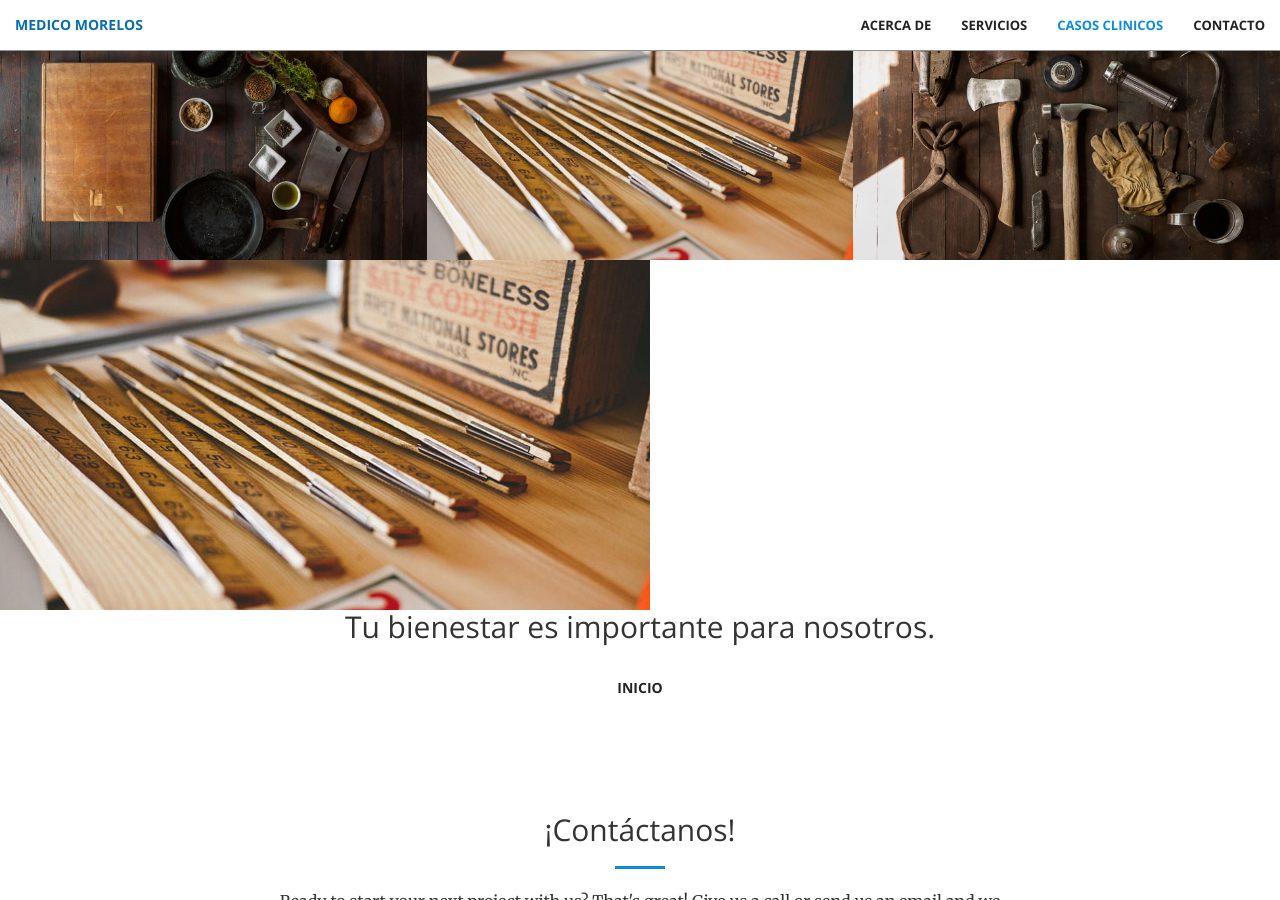
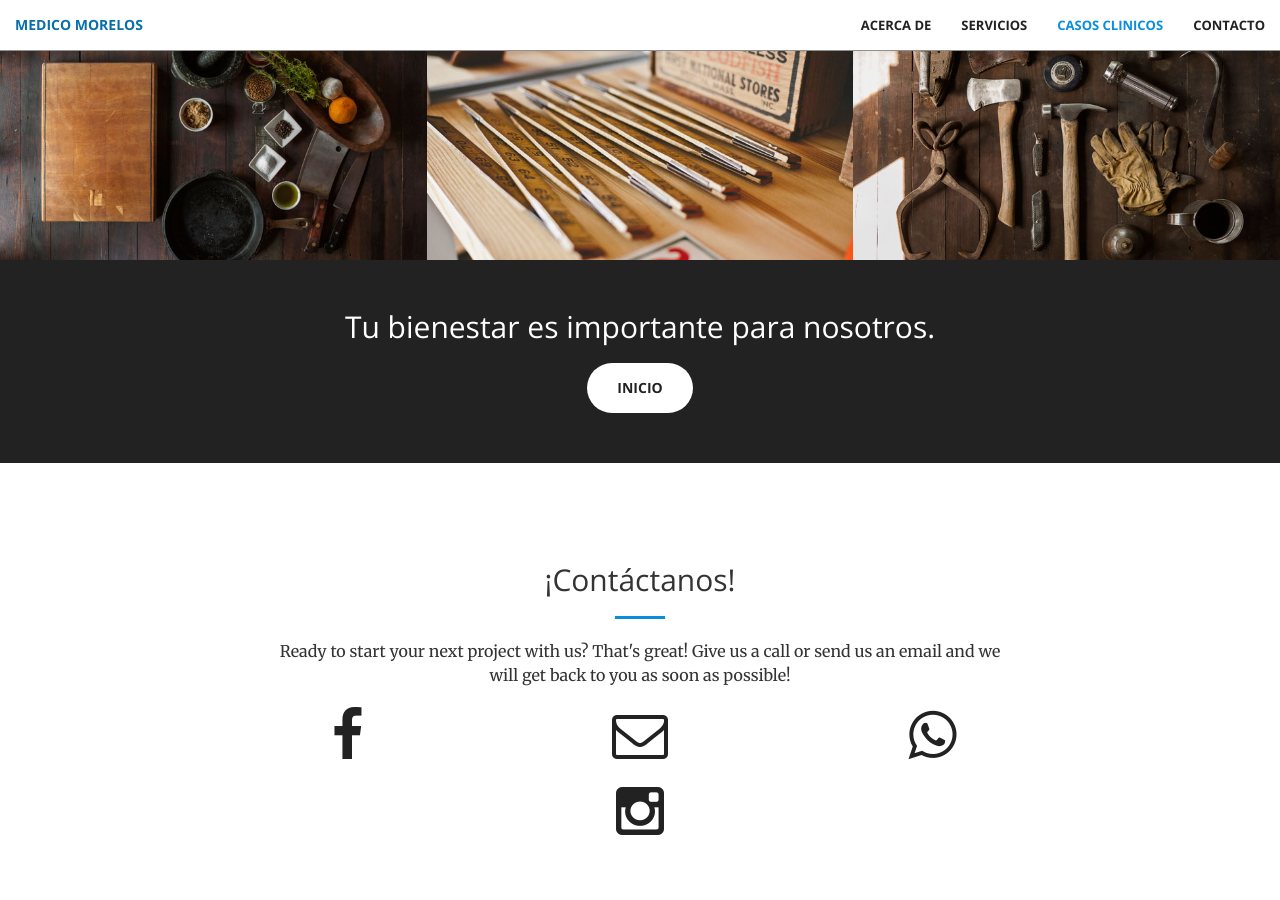
Before and after one commit to MedicoMorales/MedicoMorelos, a Jekyll site: the page built from index.html, in a window 1280 px wide and 900 px high, scrolled down 1926 px. Built offline with Jekyll 4.4.1, drawn with Linux system fonts in a browser that asks for light colours.

Commit message:
Update aside.html

```diff
--- a/_includes/aside.html
+++ b/_includes/aside.html
@@ -1,10 +1,9 @@
-  <aside class= "no-padding" >
-    <img src="img/portfolio/5.jpg" class="img-responsive" alt><!--class="bg-dark">-->
+  <aside class="bg-dark">
     <!--<img src="img/portfolio/5.jpg" class="img-responsive" alt>-->
       <div class="container text-center">
           <div class="call-to-action">
               <h2>Tu bienestar es importante para nosotros.</h2>
-              <a href="#" class="btn btn-default btn-xl wow tada">Inicio</a>
+              <a href="https://www.google.com/maps/place/Fracturas+24+Horas/@18.8218512,-98.9487066,17z/data=!3m1!4b1!4m5!3m4!1s0x85ce6f38b84db4af:0x470f7e9eb59be436!8m2!3d18.8218512!4d-98.9465179" class="btn btn-default btn-xl wow tada">Inicio</a>
           </div>
       </div>
   </aside>
```
